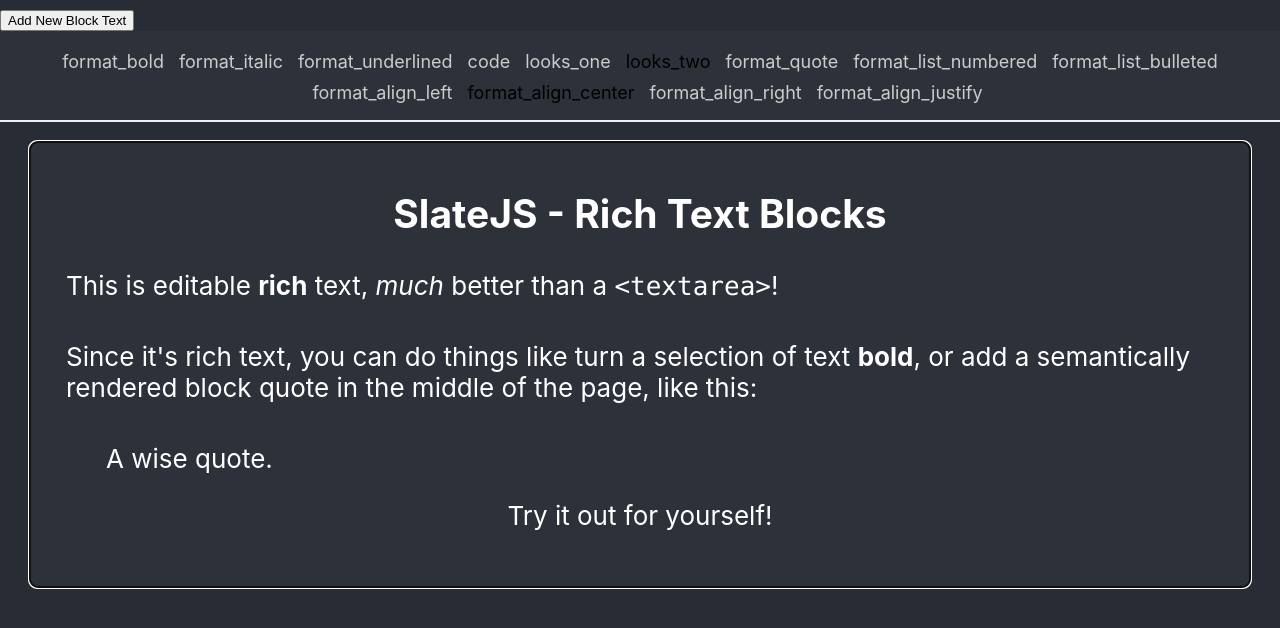
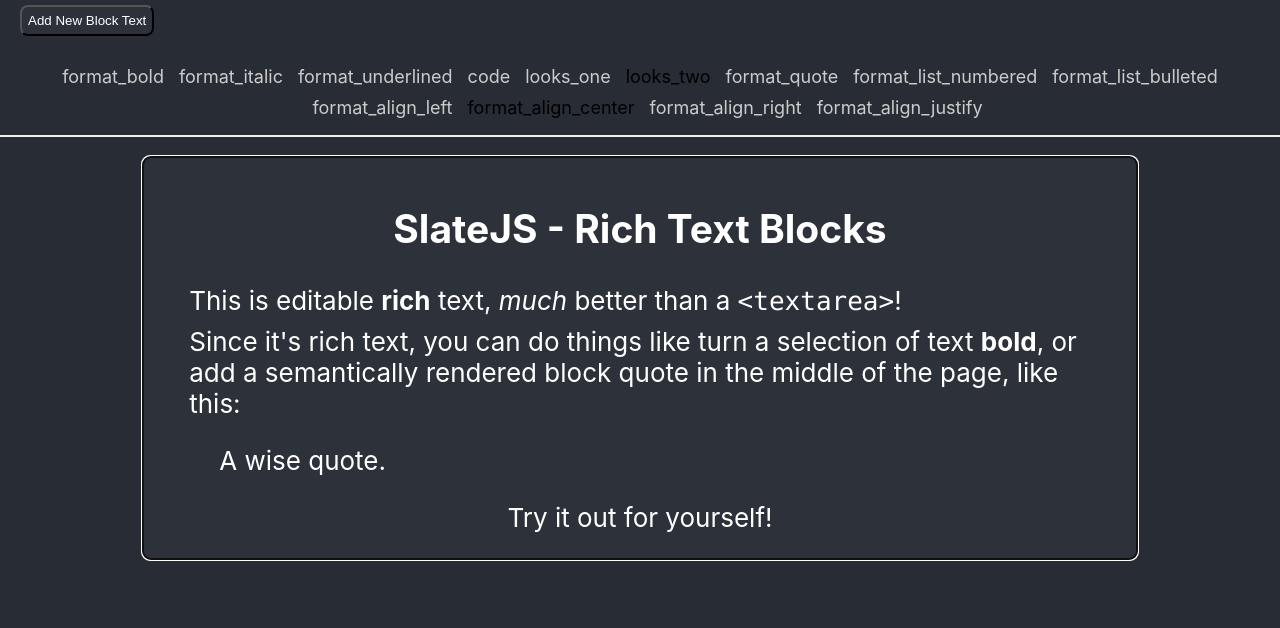
Before and after one commit to PabloFLPs/SlateJS-RichTextBlocks, a React (Create React App) app: page / in a window 1280 px wide. Shown: the top 628 px of the page. Built offline with nearby package versions, Linux system fonts and the light colour scheme.

Commit message:
Styling Button and other few styling changes

```diff
--- a/src/App.css
+++ b/src/App.css
@@ -1,3 +1,8 @@
+.App {
+  /*width: 80vw;*/
+  margin: auto;
+}
+
 .Container {
   background-color: #282c34;
   min-height: 100vh;
@@ -6,8 +11,20 @@
   color: white;
 }
 
+Button {
+  border-radius: 8px;
+  background-color: #2c313a;
+  color: white;
+  padding: 6px;
+
+  margin-bottom: 10px;
+  margin-left: 20px;
+  cursor: pointer;
+}
+
 .BlockText-Container {
   padding: 0 30px;
+  padding-bottom: 80px;
 }
 
 .Editor {
@@ -15,16 +32,15 @@
   cursor: text;
   border-radius: 8px;
   padding: 16px 36px;
-  width: auto;
+  width: 72vw;
   margin: auto;
 }
 
 p {
-  margin-top: 0;
-  margin-bottom: 40px;
+  margin: 10px;
 }
 
 .Toolbar {
   text-align: center;
-  background-color: #2c313a;
+  background-color: #282c34;
 }
```
